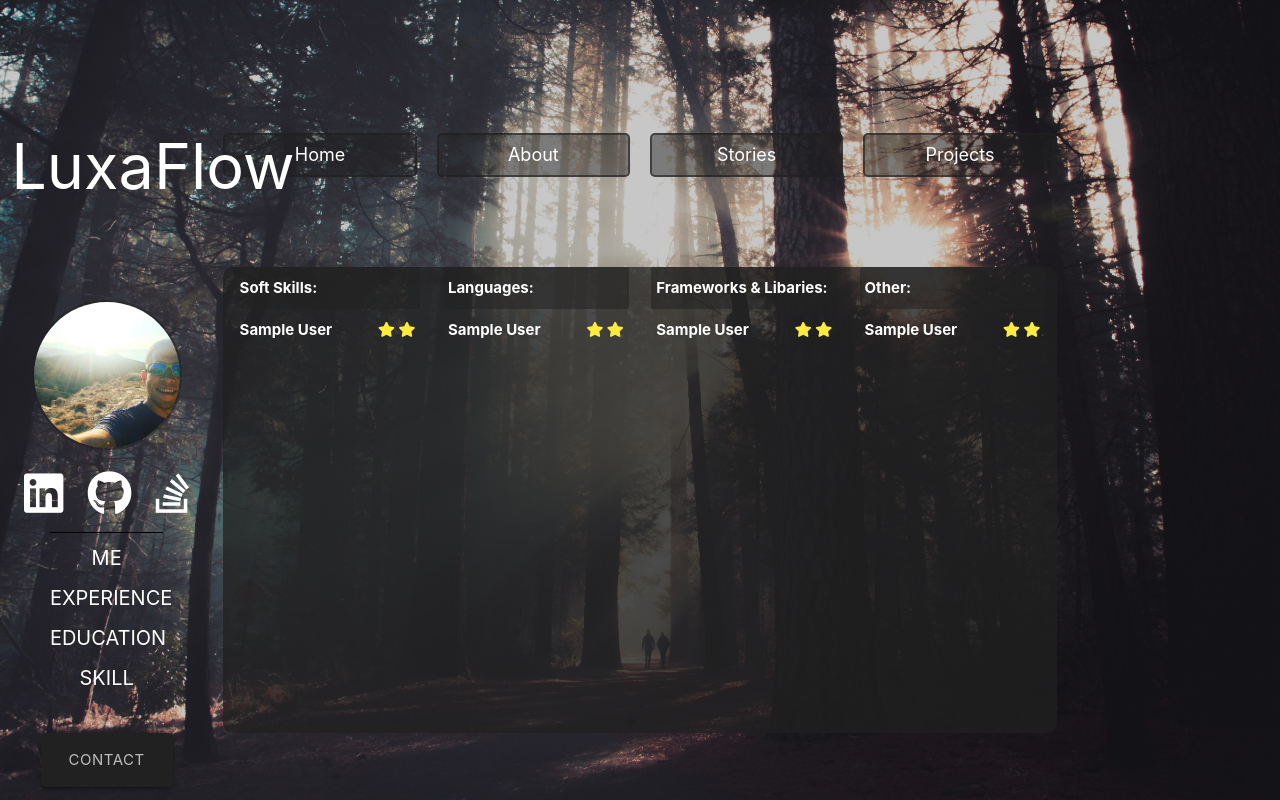
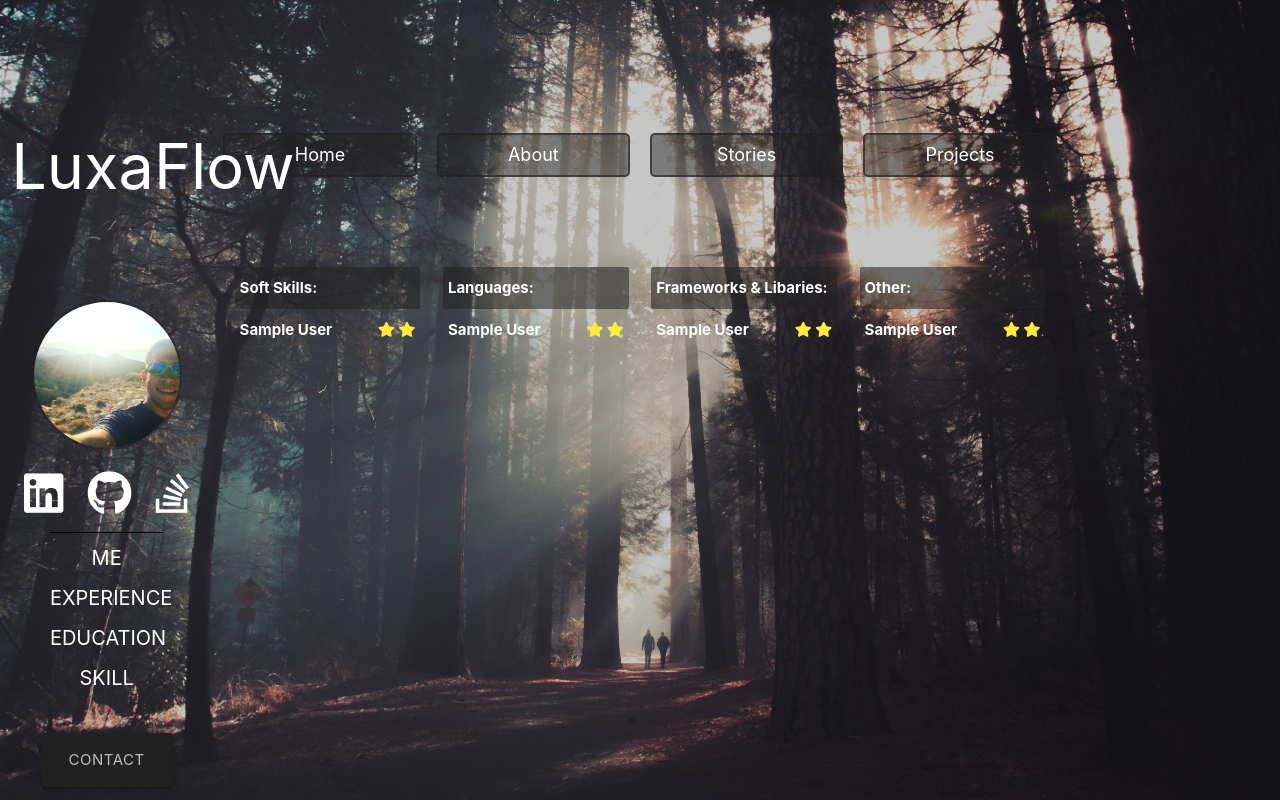
Before and after one commit to luxaflow/luxaflow, a Django app: page /about/skill in a window 1280 px wide. Run offline with Django 3.2, Linux system fonts and the light colour scheme; tables that the repository leaves empty hold one stand-in row (values such as "Sample post"); some libraries are stand-ins or nearby versions.

Commit message:
fixed css issue on skill desktop page

```diff
--- a/src/static/css/main.css
+++ b/src/static/css/main.css
@@ -347,6 +347,10 @@ footer li{
 }
 
 @media screen and (min-width: 1201px){
+    .section-about-large {
+        background-color: unset;
+    }
+
     .about-links li{
         display: block;
     }
--- a/static/css/main.css
+++ b/static/css/main.css
@@ -347,6 +347,10 @@ footer li{
 }
 
 @media screen and (min-width: 1201px){
+    .section-about-large {
+        background-color: unset;
+    }
+
     .about-links li{
         display: block;
     }
```
